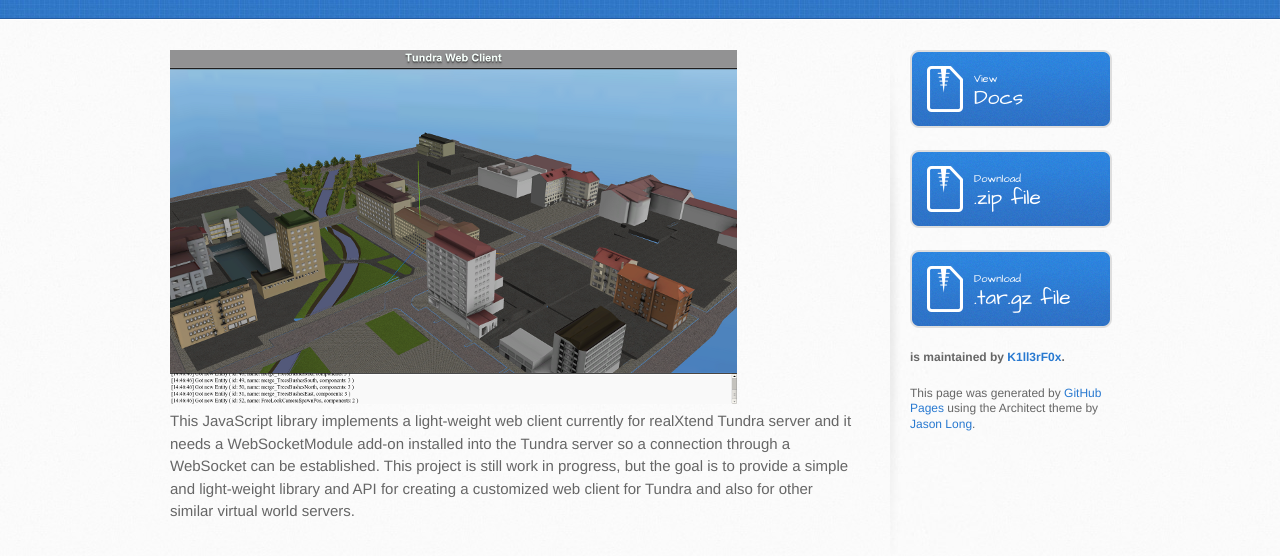
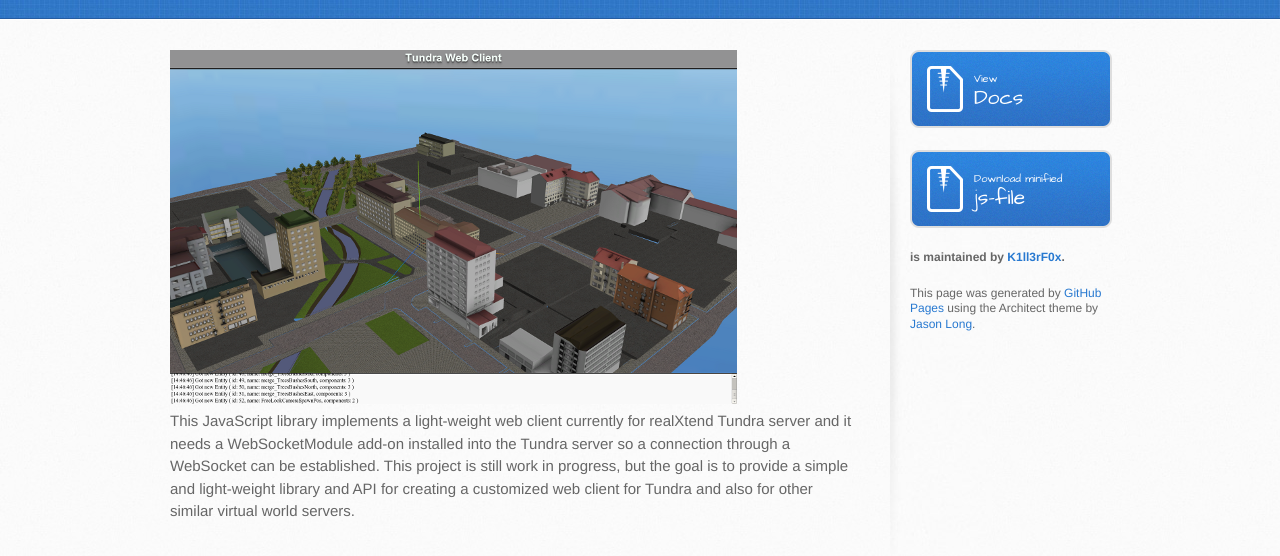
Before and after one commit to K1ll3rF0x/k1ll3rf0x.github.com, a plain HTML site: page Chiru-WebClient/index.html in a window 1280 px wide. Shown: the part 216-772 px from the top of the page. Drawn offline with Linux system fonts and the light colour scheme.

Commit message:
Added a submodule for distributing builds.

```diff
--- a/Chiru-WebClient/index.html
+++ b/Chiru-WebClient/index.html
@@ -40,13 +40,9 @@
             <small>View</small>
             Docs
           </a>
-          <a href="https://github.com/Chiru/Chiru-WebClient/zipball/master" class="button">
-            <small>Download</small>
-            .zip file
-          </a>
-          <a href="https://github.com/Chiru/Chiru-WebClient/tarball/master" class="button">
-            <small>Download</small>
-            .tar.gz file
+          <a href="./webclient-sources/build/webtundra.min.js" class="button">
+            <small>Download minified</small>
+            js-file
           </a>
 
           <p class="repo-owner"><a href="https://github.com/K1ll3rF0x"></a> is maintained by <a href="https://github.com/K1ll3rF0x">K1ll3rF0x</a>.</p>
```
Also changed, not shown: 1 other file.
